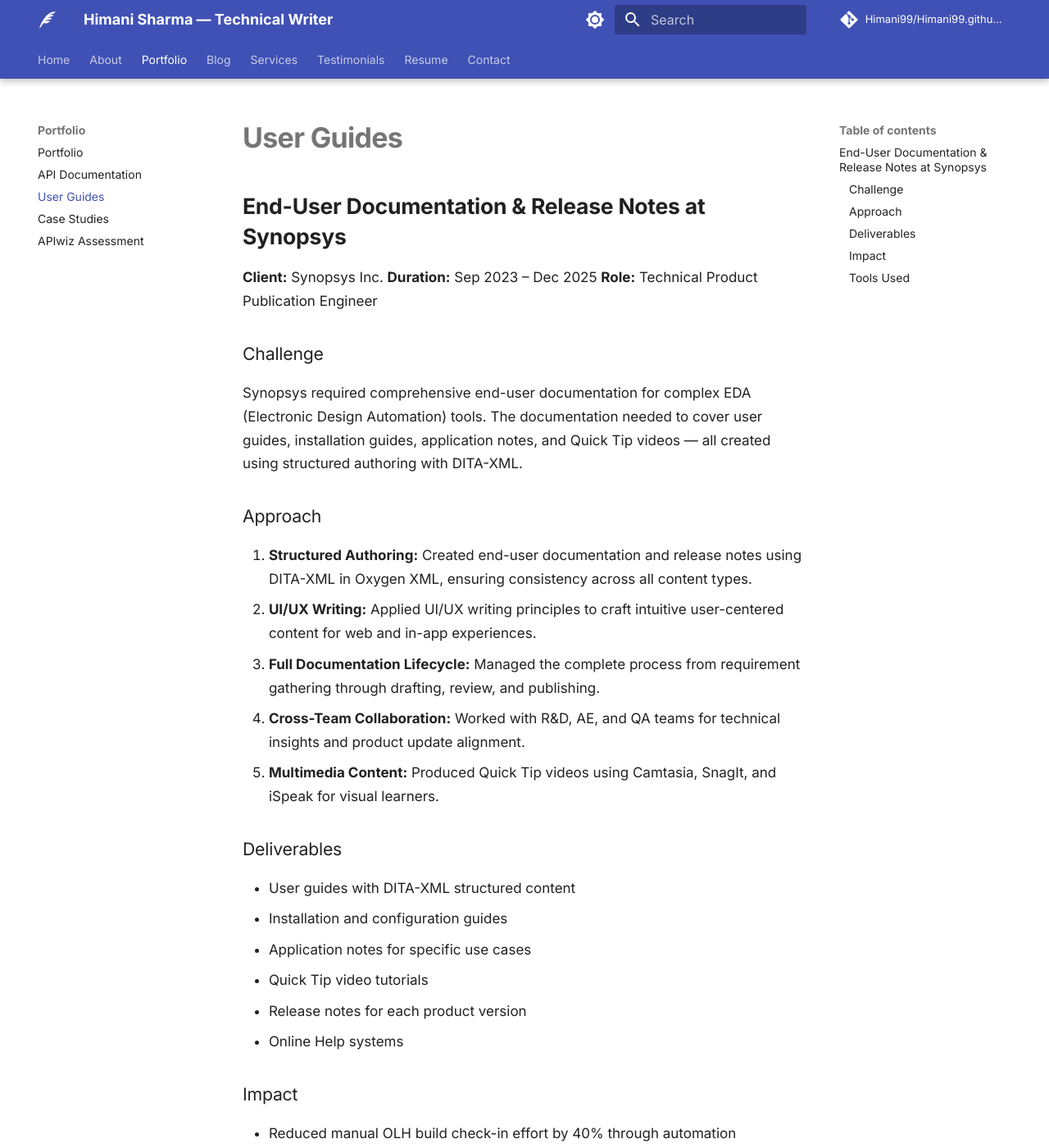
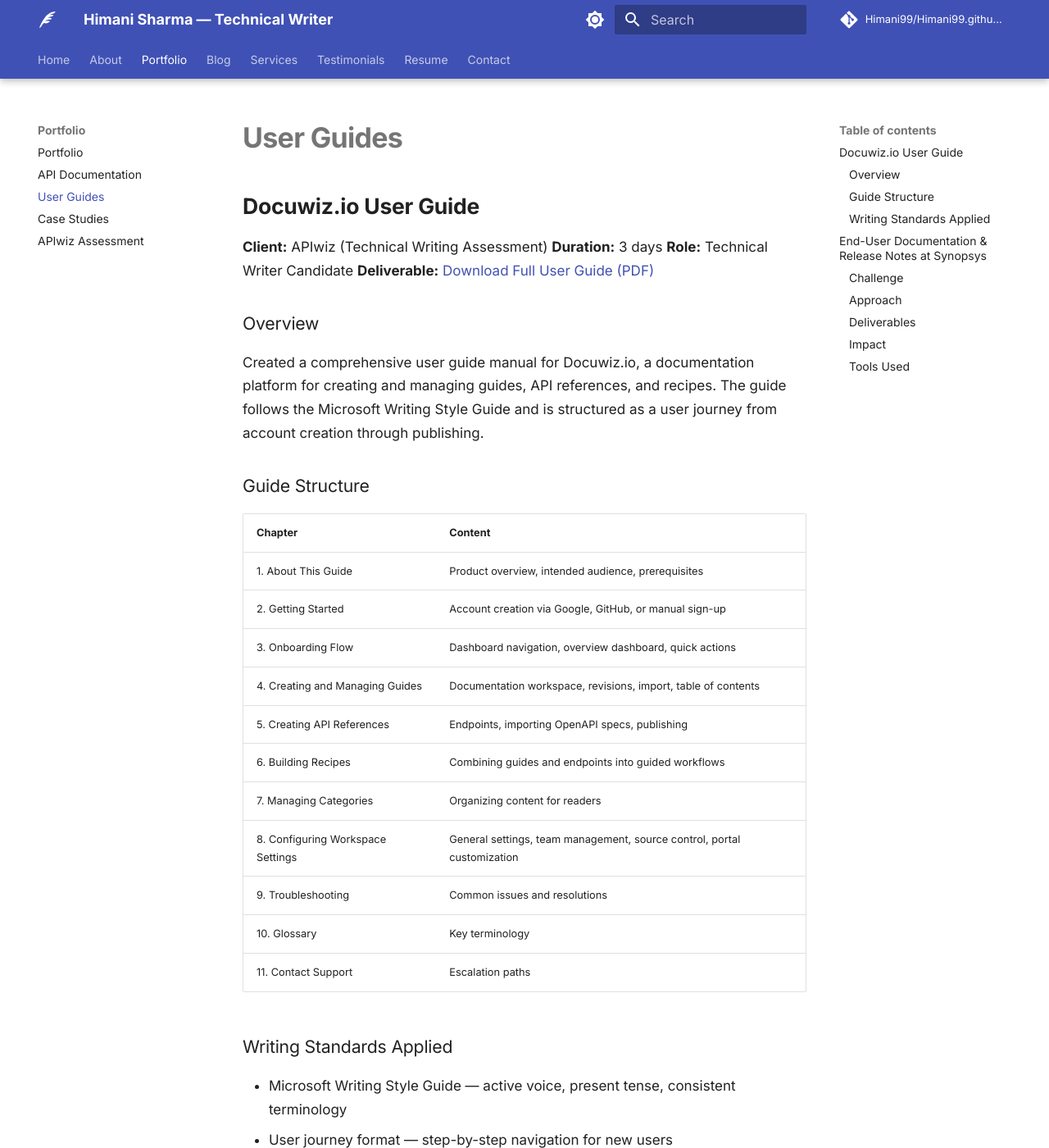
Before and after one commit to Himani99/Himani99.github.io, an MkDocs documentation site: the page built from docs/portfolio/user-guides.md, in a window 1280 px wide and 1400 px high. Shown: the whole window at 82% size. Built offline with MkDocs 1.6.1 and Material for MkDocs 9.7.7, drawn with Linux system fonts in a browser that asks for light colours; comment, search, counter and statistics services are not loaded; some of the changed text lies outside the part shown.

Commit message:
feat: add downloadable Docuwiz User Guide PDF to portfolio

```diff
--- a/docs/portfolio/user-guides.md
+++ b/docs/portfolio/user-guides.md
@@ -1,4 +1,42 @@
 # User Guides
+
+## Docuwiz.io User Guide
+
+**Client:** APIwiz (Technical Writing Assessment)
+**Duration:** 3 days
+**Role:** Technical Writer Candidate
+**Deliverable:** [Download Full User Guide (PDF)](../assets/docuwiz-user-guide.pdf)
+
+### Overview
+
+Created a comprehensive user guide manual for Docuwiz.io, a documentation platform for creating and managing guides, API references, and recipes. The guide follows the Microsoft Writing Style Guide and is structured as a user journey from account creation through publishing.
+
+### Guide Structure
+
+| Chapter | Content |
+|---------|---------|
+| 1. About This Guide | Product overview, intended audience, prerequisites |
+| 2. Getting Started | Account creation via Google, GitHub, or manual sign-up |
+| 3. Onboarding Flow | Dashboard navigation, overview dashboard, quick actions |
+| 4. Creating and Managing Guides | Documentation workspace, revisions, import, table of contents |
+| 5. Creating API References | Endpoints, importing OpenAPI specs, publishing |
+| 6. Building Recipes | Combining guides and endpoints into guided workflows |
+| 7. Managing Categories | Organizing content for readers |
+| 8. Configuring Workspace Settings | General settings, team management, source control, portal customization |
+| 9. Troubleshooting | Common issues and resolutions |
+| 10. Glossary | Key terminology |
+| 11. Contact Support | Escalation paths |
+
+### Writing Standards Applied
+
+- Microsoft Writing Style Guide — active voice, present tense, consistent terminology
+- User journey format — step-by-step navigation for new users
+- Proper headings, lists, notes, tips, and warning callouts
+- Glossary of platform-specific terms
+
+[Download Full User Guide (PDF)](../assets/docuwiz-user-guide.pdf)
+
+---
 
 ## End-User Documentation &amp; Release Notes at Synopsys
 
```
Also changed, not shown: docs/portfolio/apiwiz-assignment.md (+4 -0 lines), docs/portfolio/index.md (+5 -5 lines), site/portfolio/index.html, site/portfolio/user-guides/index.html, site/search/search_index.json, 1 other file.
